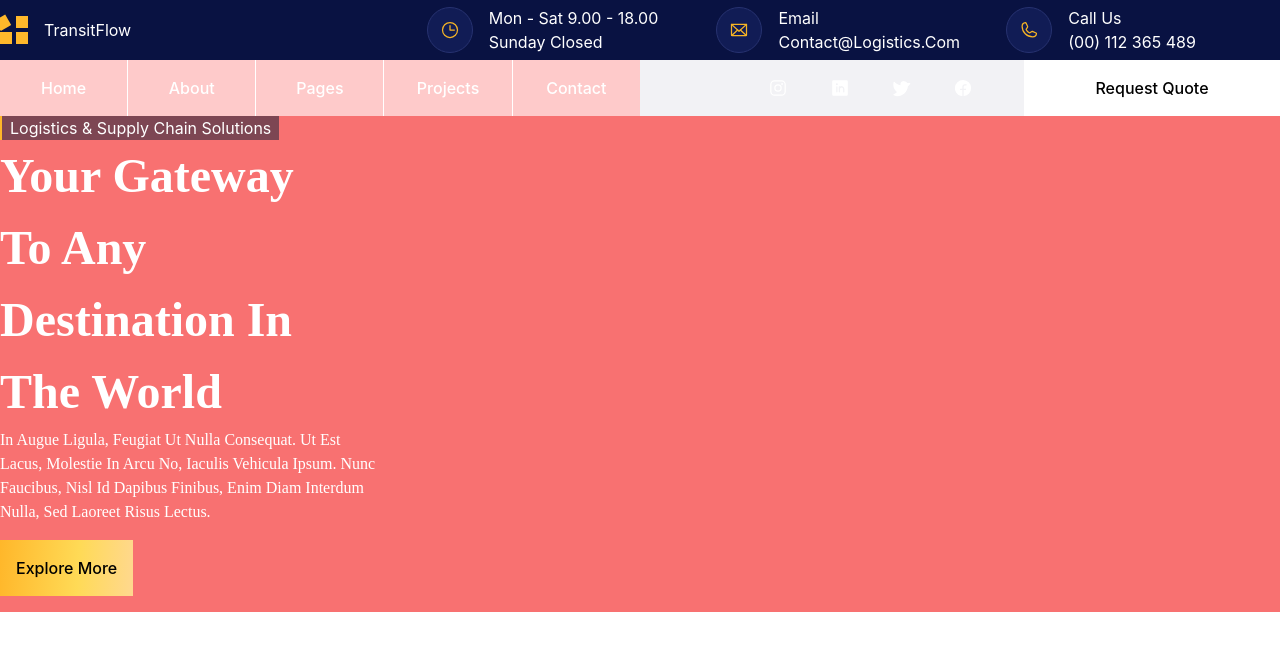
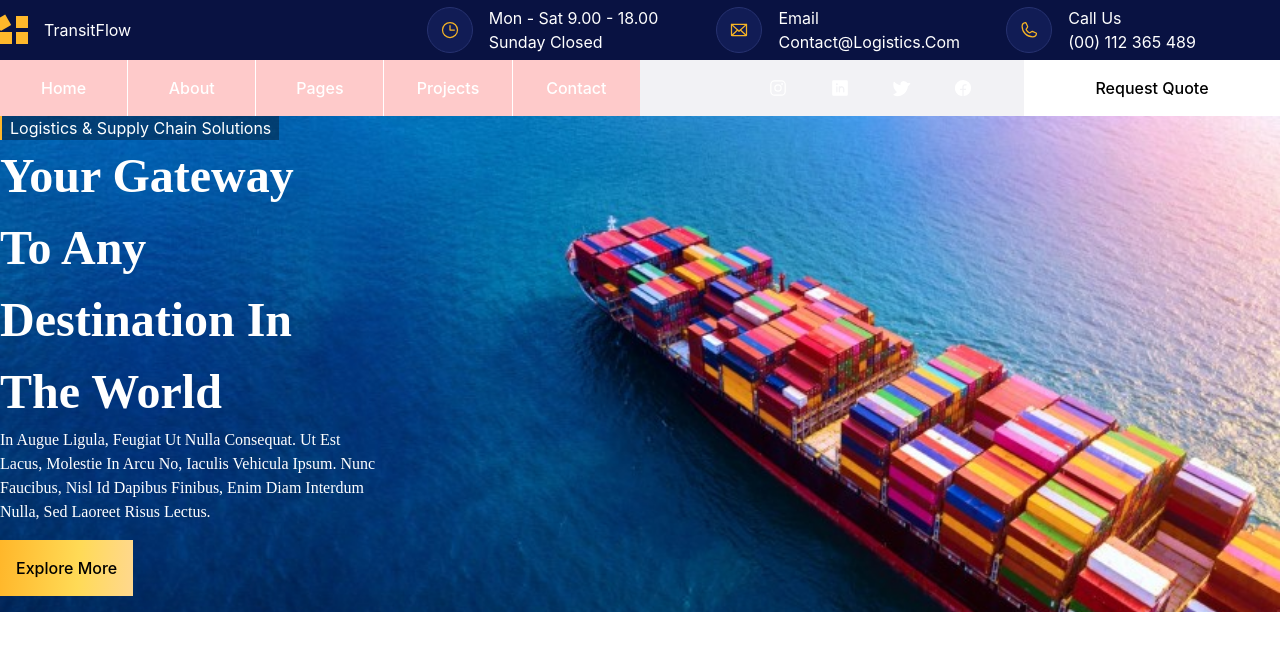
Before and after one commit to smartcollins/logistics, a React (Create React App) app: page /nav in a window 1280 px wide. Shown: the top 650 px of the page. Built offline with nearby package versions, Linux system fonts and the light colour scheme.

Commit message:
added background image

```diff
--- a/src/component/Banner.jsx
+++ b/src/component/Banner.jsx
@@ -1,11 +1,12 @@
 import React from 'react';
 import color from '../data/color';
+import home from '../images/home.jpg'
 
 
 
 const Banner = ()=>{
     return(
-        <div className='bg-red-400'>
+        <div className='bg-red-400 bg-no-repeat bg-cover bg-center' style={{backgroundImage: `url(${home})`}}>
             <div className='w-2/4'>
             {/* linear-gradient(94.06deg, #FFB629 -1.21%, #FFDA56 58.66%, #FFD7A6 116.84%) */}
             <p style={{borderLeft:`2px solid ${color.grdt}`}} className='bg-[#041c37]/50 w-fit px-2'>Logistics & Supply Chain Solutions</p>
```
